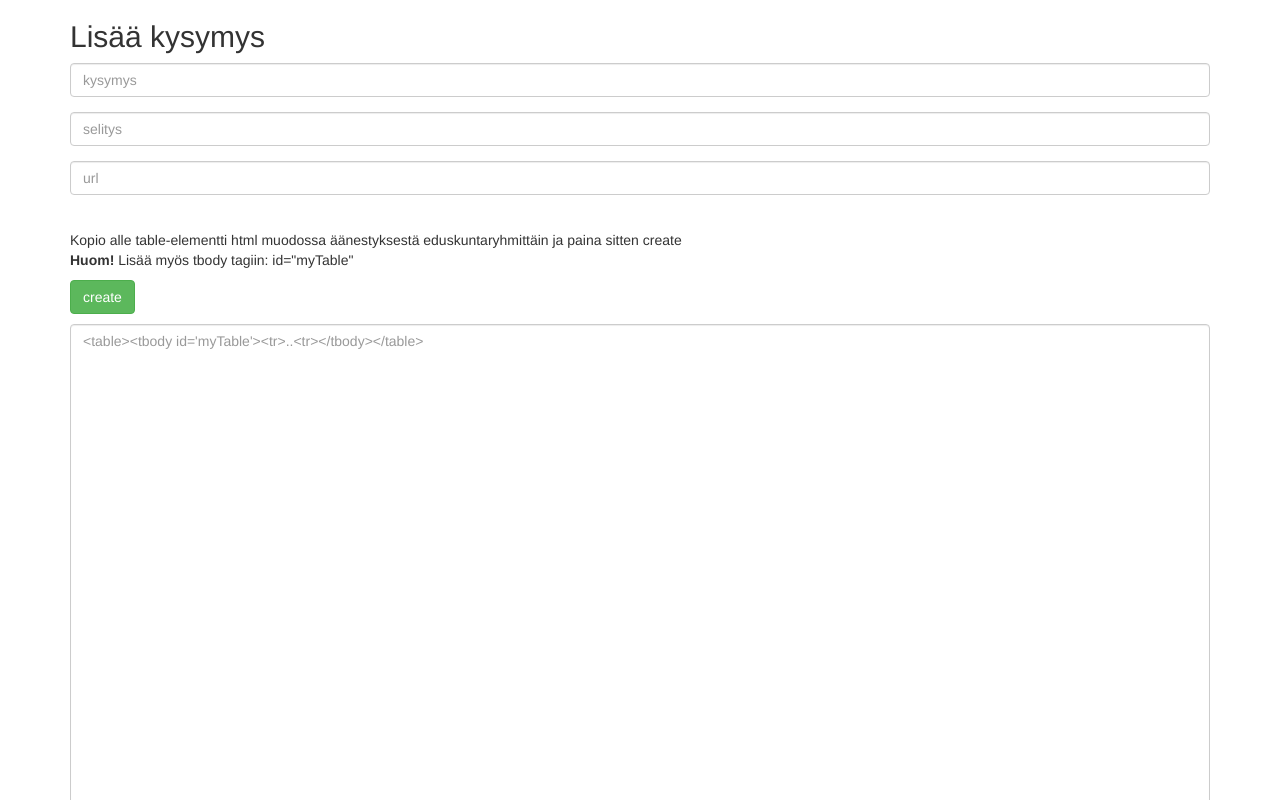
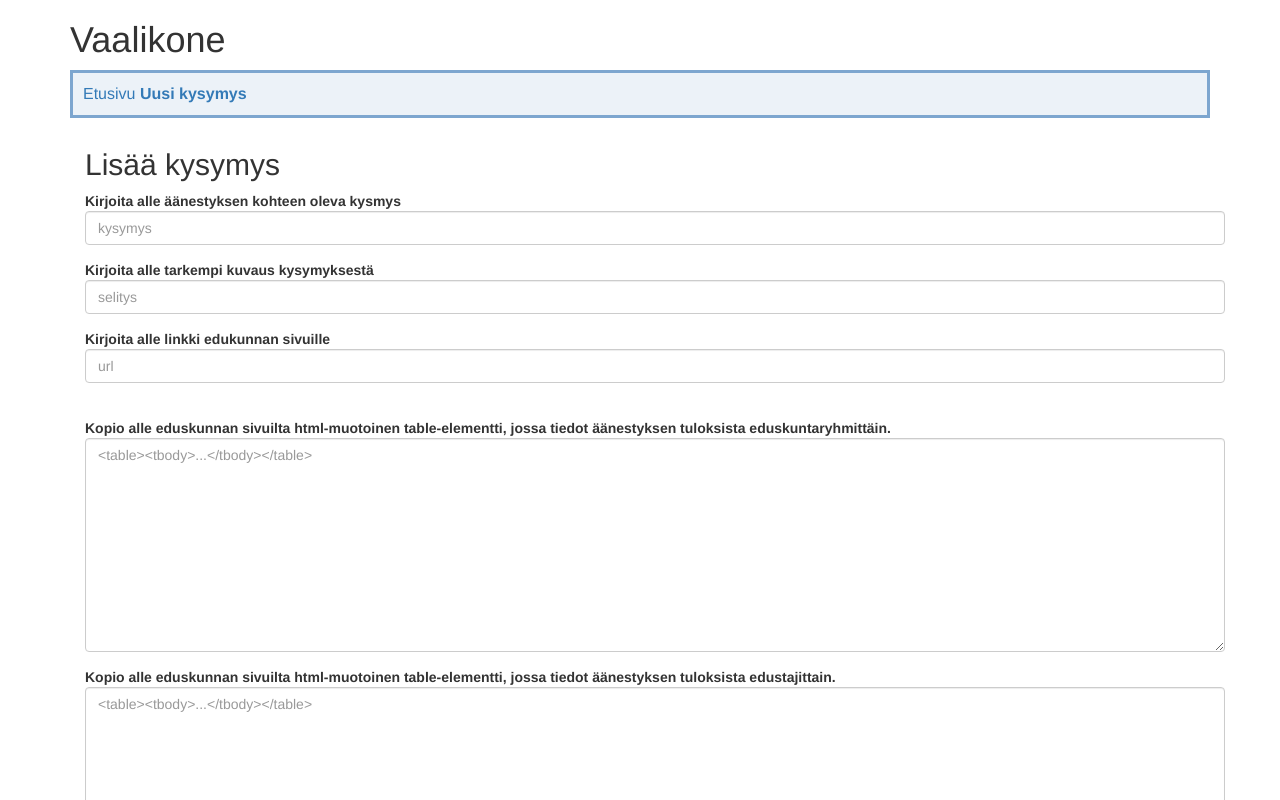
Before and after one commit to pidrmasiin/vaalikone, a React (Create React App) app: page /lisaa in a window 1280 px wide. Shown: the top 800 px of the page. Built offline with nearby package versions, Linux system fonts and the light colour scheme.

Commit message:
linkki Herokuun ja Backendiin

```diff
--- a/package.json
+++ b/package.json
@@ -3,10 +3,12 @@
   "version": "0.1.0",
   "private": true,
   "dependencies": {
+    "axios": "^0.18.0",
     "react": "^16.2.0",
     "react-bootstrap": "^0.32.1",
     "react-dom": "^16.2.0",
     "react-redux": "^5.0.7",
+    "react-router-dom": "^4.2.2",
     "react-scripts": "1.1.1",
     "redux": "^3.7.2",
     "redux-thunk": "^2.2.0"
--- a/src/App.js
+++ b/src/App.js
@@ -1,11 +1,43 @@
 import React from 'react'
 import { connect } from 'react-redux'
 import HtmlForm from './components/HtmlForm'
+import Home from './components/Home'
+import { BrowserRouter as Router, Route, NavLink } from 'react-router-dom'
+
+const Menu = () => {
+
+  const divStyle = {
+    color: '#7da6cf',
+    background: '#ecf2f8',
+    borderStyle: 'solid',
+    padding: 10,
+    marginBottom: 10,
+    fontSize: 16,
+    }
+    const actStyle= {
+      fontWeight: 'bold',
+     }
+  return(
+    <div style={divStyle}>
+    <NavLink activeStyle={actStyle} exact to="/">Etusivu</NavLink>&nbsp;
+    <NavLink activeStyle={actStyle} exact to="/lisaa">Uusi kysymys</NavLink>&nbsp;
+    </div>
+)
+}
 
 class App extends React.Component {
   render() {
     return (
-      <HtmlForm />
+      <div  className="container">
+      <h1>Vaalikone</h1>
+        <Router>
+          <div>
+            <Menu/>
+            <Route exact path="/" render={() => <Home />} />
+            <Route path="/lisaa" render={() => <HtmlForm />} />
+          </div>
+        </Router>
+      </div>
     )
   }
 }
--- /dev/null
+++ b/src/components/Home.js
@@ -0,0 +1,10 @@
+import React from 'react';
+
+const Home = () => (
+    <div>
+    <h2>Tervetuloa</h2>
+    Täällä voit tarkastella eduskunnan käyttäytymistä suhteessa omiin näkemyksiisi.
+    </div>
+  )
+
+  export default Home
--- a/src/components/HtmlForm.js
+++ b/src/components/HtmlForm.js
@@ -1,18 +1,19 @@
 import React from 'react';
 import { connect } from 'react-redux'
-import { initialize } from '../reducers/htmlReducer'
-import { addPuolueet, addDetails } from '../reducers/kysymysReducer'
+import { htmlEdustajat, htmlPuolueet } from '../reducers/htmlReducer'
+import { addPuolueet, addDetails, addEdustajat } from '../reducers/kysymysReducer'
 import { Button } from 'react-bootstrap'
 
 class HtmlForm extends React.Component {
 
   handlePuolueet = (e) => {
+    var parser = new DOMParser();
+    var doc = parser.parseFromString(this.props.html.puolueet, "text/html");
+    var puolueet = []
+    console.log('puolueet', doc)
+    if(this.props.html.puolueet !== ''){
+    const rows = doc.getElementsByTagName("TBODY")[0].rows;
 
-    var parser = new DOMParser();
-    var doc = parser.parseFromString(this.props.html, "text/html");
-    var puolueet = []
-    if(this.props.html !== ''){
-    const rows = doc.getElementById("myTable").rows;
     for (let i = 1; i < rows.length; i += 1) {
       const puolue = {
         nimi: rows[i].cells[0].innerHTML,
@@ -33,10 +34,34 @@ class HtmlForm extends React.Component {
     this.props.addPuolueet(puolueet)
   }
 
+  handleEdustajat = (e) => {
+    var parser = new DOMParser();
+    var doc = parser.parseFromString(this.props.html.edustajat, "text/html");
+    var edustajat = []
+    if(this.props.html.edustajat !== ''){
+    const rows = doc.getElementsByTagName("TBODY")[0].rows;
+    for (let i = 1; i < rows.length; i += 1) {
+      const edustaja = {
+        nimi: rows[i].cells[0].innerHTML.replace(/\s/g, ''),
+        kanta: rows[i].cells[1].innerHTML.replace(/\s/g, ''),
+
+      };
+      if (edustajat.filter(p => p.nimi === edustaja.nimi).length === 0) {
+        edustajat.push(edustaja)
+        }
+      }
+    }
+    this.props.addEdustajat(edustajat)
+  }
+
   handleHtml = (e) => {
     e.preventDefault()
-    const content = e.target.html.value
-    this.props.initialize(content)
+    const edustajat = e.target.htmlEdustajat.value
+    this.props.htmlEdustajat(edustajat)
+    const puolueet = e.target.htmlPuolueet.value
+    this.props.htmlPuolueet(puolueet)
+    e.target.htmlPuolueet.value = ''
+    e.target.htmlEdustajat.value = ''
   }
 
   handleDetails = (e) => {
@@ -56,6 +81,7 @@ class HtmlForm extends React.Component {
     this.handleDetails(e)
     await this.handleHtml(e)
     this.handlePuolueet()
+    this.handleEdustajat()
 
   }
 
@@ -66,24 +92,34 @@ class HtmlForm extends React.Component {
         <form onSubmit={this.onSubmit} id='htmlform'>
         <h2>Lisää kysymys</h2>
           <div className="form-group">
+          <b>Kirjoita alle äänestyksen kohteen oleva kysmys</b>
           <input type="text" className="form-control" placeholder="kysymys" name='kysymys'/>
           </div>
           <div className="form-group">
+          <b>Kirjoita  alle tarkempi kuvaus kysymyksestä</b>
           <input type="text" className="form-control" placeholder="selitys" name='selitys'/>
           </div>
           <div className="form-group">
+          <b>Kirjoita  alle linkki edukunnan sivuille </b>
            <input type="text" className="form-control" placeholder="url" name='url'/>
           </div>
           <div className="form-group">
           <br></br>
-          <p>Kopio alle table-elementti html muodossa äänestyksestä eduskuntaryhmittäin ja paina sitten create<br></br>
-          <b>Huom! </b>Lisää myös tbody tagiin: id="myTable"</p>
-          <p><Button bsStyle="success"  type="submit">create</Button></p>
+          <b>Kopio alle eduskunnan sivuilta html-muotoinen table-elementti, jossa tiedot äänestyksen tuloksista eduskuntaryhmittäin. </b>
           <textarea type="text" className="form-control"
-          placeholder="<table><tbody id='myTable'><tr>..<tr></tbody></table>"
-          rows="50" cols="100" name="html" form='htmlform'>
+          placeholder="<table><tbody>...</tbody></table>"
+          rows="10" cols="20" name="htmlPuolueet" form='htmlform'>
           </textarea>
           </div>
+          <div>
+          <b>Kopio alle eduskunnan sivuilta html-muotoinen table-elementti, jossa tiedot äänestyksen tuloksista edustajittain.</b>
+          <textarea type="text" className="form-control"
+          placeholder="<table><tbody>...</tbody></table>"
+          rows="10" cols="20" name="htmlEdustajat" form='htmlform'>
+          </textarea>
+          </div>
+          <br></br>
+          <p><Button bsStyle="success"  type="submit">create</Button></p>
 
         </form>
       </div>
@@ -97,4 +133,7 @@ const mapStateToProps = (state) => {
   }
 }
 
-export default connect(mapStateToProps, { initialize, addPuolueet, addDetails })(HtmlForm)
+export default connect(
+  mapStateToProps,
+  { htmlEdustajat, htmlPuolueet, addPuolueet, addEdustajat, addDetails }
+)(HtmlForm)
--- a/src/reducers/htmlReducer.js
+++ b/src/reducers/htmlReducer.js
@@ -1,17 +1,32 @@
+const intialState = {
+  puolueet: '',
+  edustajat: ''
+}
 
-const reducer = (store = '', action) => {
-    if (action.type === 'INITIALIZE') {
-      store = action.html
-      return store
-  }
+const reducer = (store = intialState, action) => {
+    if (action.type === 'HTML_PUOLUEET') {
+      return {...store, puolueet: action.html}
+    }if (action.type === 'HTML_EDUSTAJAT') {
+      return {...store, edustajat: action.html}
+    }
+
 
   return store
 }
 
-export const initialize = (html) => {
+export const htmlPuolueet = (html) => {
   return async (dispatch) => {
     dispatch({
-      type: 'INITIALIZE',
+      type: 'HTML_PUOLUEET',
+      html
+    })
+  }
+}
+
+export const htmlEdustajat = (html) => {
+  return async (dispatch) => {
+    dispatch({
+      type: 'HTML_EDUSTAJAT',
       html
     })
   }
--- a/src/reducers/kysymysReducer.js
+++ b/src/reducers/kysymysReducer.js
@@ -2,7 +2,8 @@ const initialState= {
   kysymys: '',
   selitys: '',
   url: '',
-  puolueet: []
+  puolueet: [],
+  edustajat:[]
 }
 
 const reducer = (store = initialState, action) => {
@@ -10,6 +11,8 @@ const reducer = (store = initialState, action) => {
       return {...store, puolueet: action.puolueet}
     }if (action.type === 'ADD_DETAILS') {
       return {...store, kysymys: action.details.kysymys, selitys: action.details.selitys, url: action.details.url}
+    }if (action.type === 'ADD_EDUSTAJAT') {
+      return {...store, edustajat: action.edustajat}
     }
     return store
   }
@@ -19,6 +22,15 @@ const reducer = (store = initialState, action) => {
       dispatch({
         type: 'ADD_PUOLUE',
         puolueet
+      })
+    }
+  }
+
+  export const addEdustajat = (edustajat) => {
+    return async (dispatch) => {
+      dispatch({
+        type: 'ADD_EDUSTAJAT',
+        edustajat
       })
     }
   }
```
Also changed, not shown: src/services/blogs.js (added), 2 other files (tests, documents, lock files or other folders).
